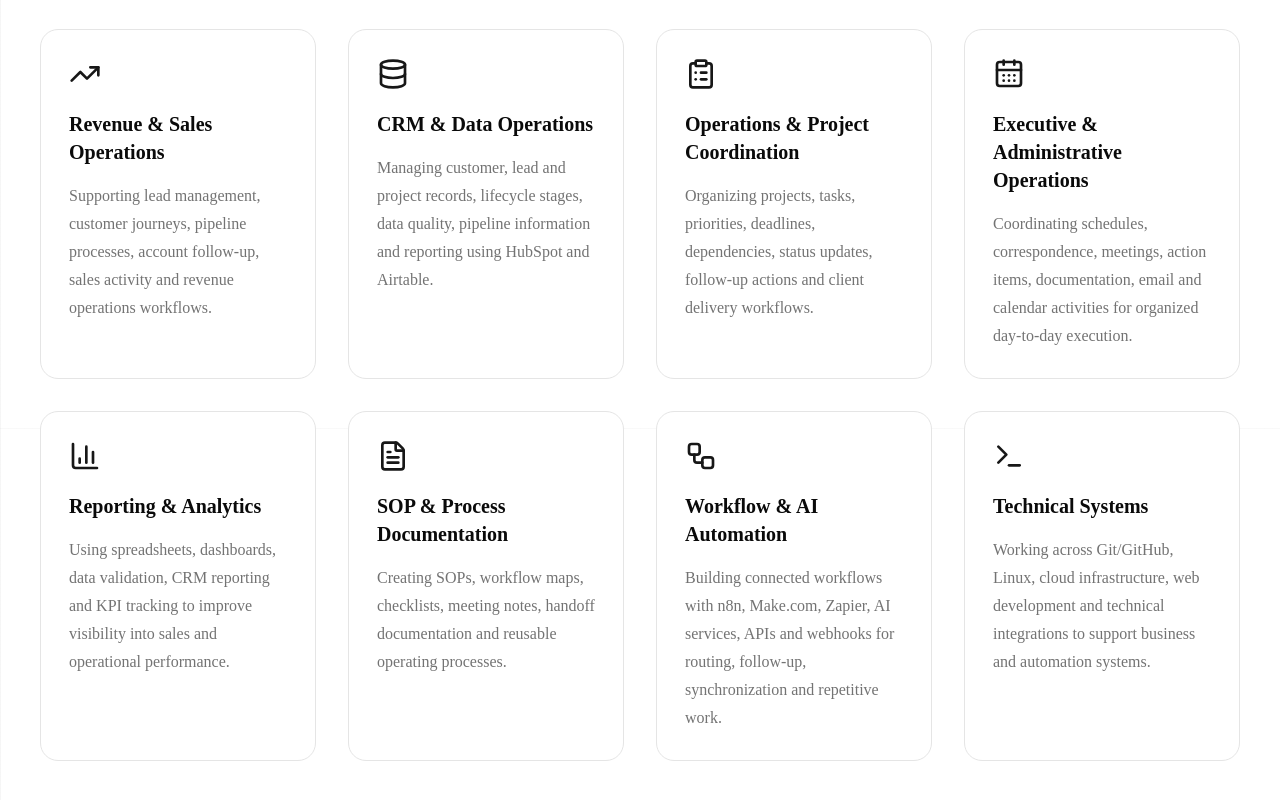
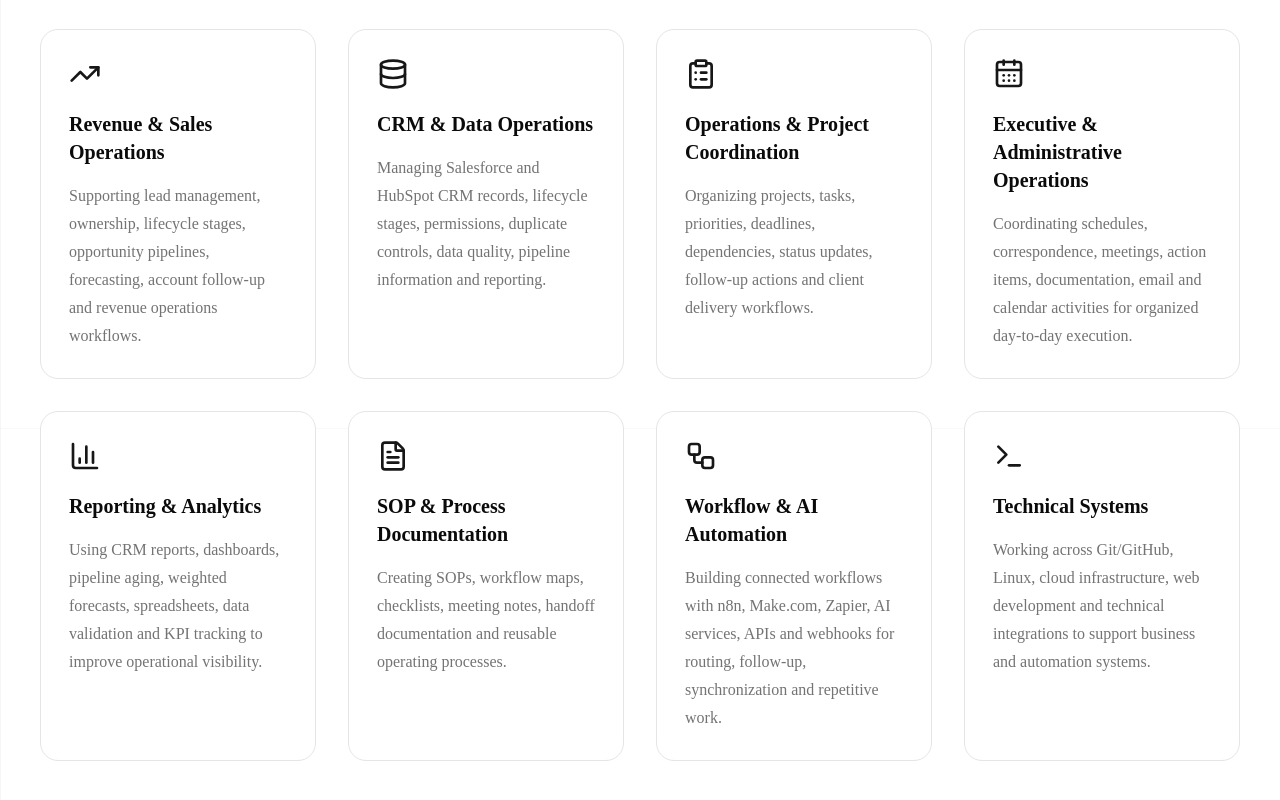
Before and after one commit to Nikkypwetti/nikkytechies-portfolio, a Next.js app: page /resume in a window 1280 px wide. Shown: the part 3572-4372 px from the top of the page. Built offline with nearby package versions, Linux system fonts and the light colour scheme.

Commit message:
Expand CRM and reporting skill coverage

```diff
--- a/data/skills.ts
+++ b/data/skills.ts
@@ -13,13 +13,13 @@
   {
     title: "Revenue & Sales Operations",
     description:
-      "Supporting lead management, customer journeys, pipeline processes, account follow-up, sales activity and revenue operations workflows.",
+      "Supporting lead management, ownership, lifecycle stages, opportunity pipelines, forecasting, account follow-up and revenue operations workflows.",
     icon: TrendingUp,
   },
   {
     title: "CRM & Data Operations",
     description:
-      "Managing customer, lead and project records, lifecycle stages, data quality, pipeline information and reporting using HubSpot and Airtable.",
+      "Managing Salesforce and HubSpot CRM records, lifecycle stages, permissions, duplicate controls, data quality, pipeline information and reporting.",
     icon: Database,
   },
   {
@@ -37,7 +37,7 @@
   {
     title: "Reporting & Analytics",
     description:
-      "Using spreadsheets, dashboards, data validation, CRM reporting and KPI tracking to improve visibility into sales and operational performance.",
+      "Using CRM reports, dashboards, pipeline aging, weighted forecasts, spreadsheets, data validation and KPI tracking to improve operational visibility.",
     icon: BarChart3,
   },
   {
```
